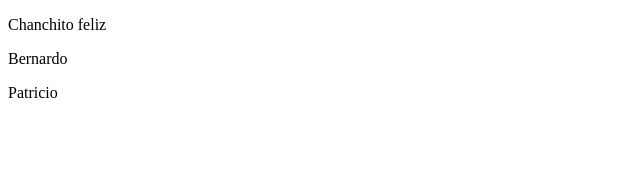
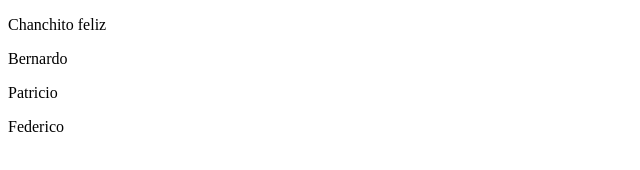
Before and after one commit to juanjmolina76/Git_tutorial_NicolasSchurmann, a plain HTML site: page index2.html in a window 1280 px wide. Shown: the full height of the page, 0-640 px from the left. Drawn offline with Linux system fonts and the light colour scheme.

Commit message:
agrego nombre Federico

```diff
--- a/index2.html
+++ b/index2.html
@@ -11,6 +11,7 @@
 
     <p>Bernardo</p>
     <p>Patricio</p>
+    <p>Federico</p>
 </body>
 
 
```
